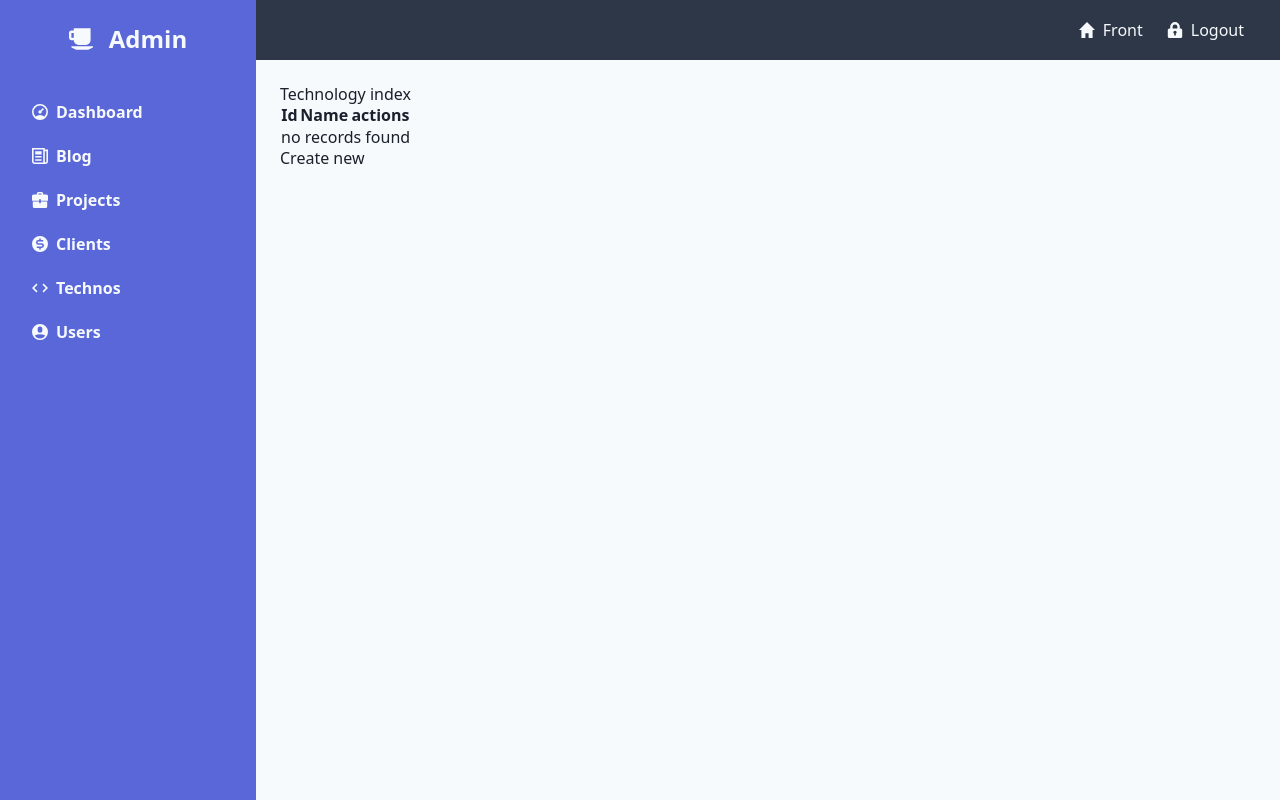
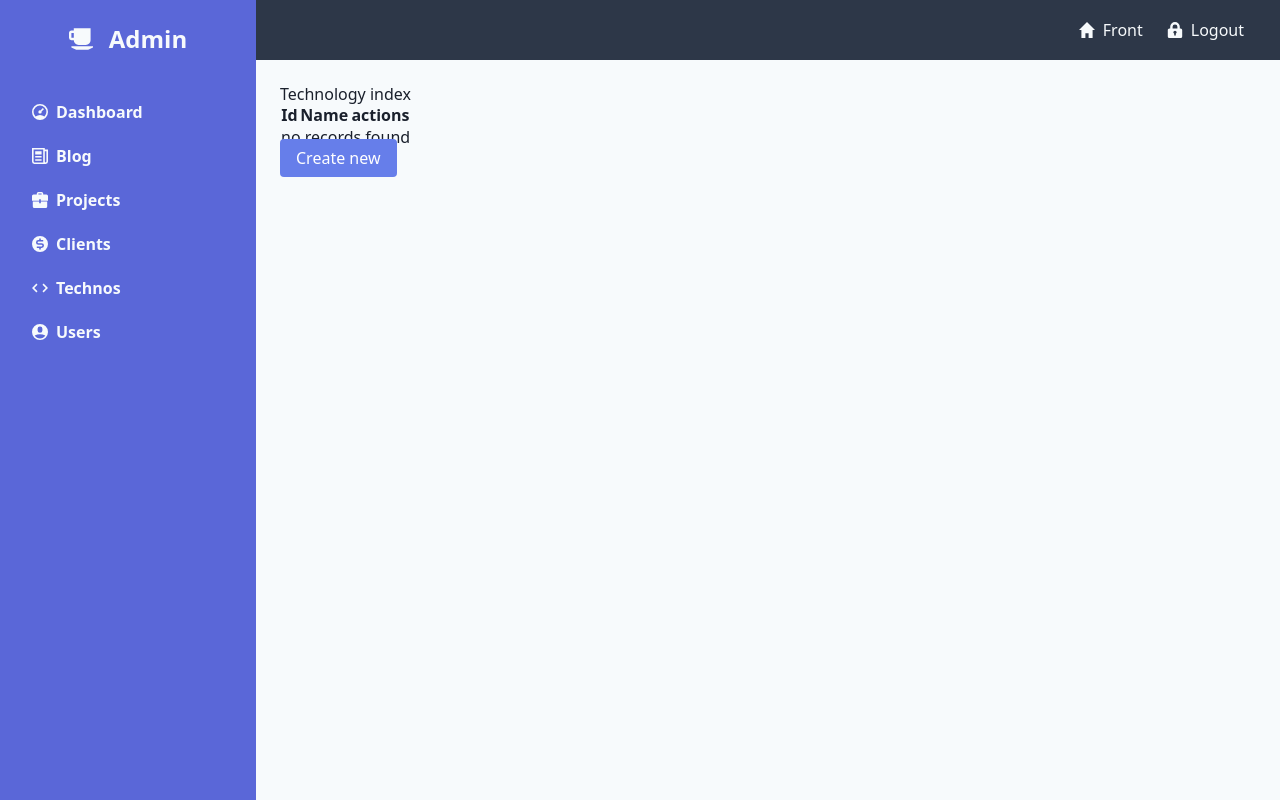
Before and after one commit to kiw808/portfolio, a Symfony app: template templates/admin/technology/index.html.twig in a window 1280 px wide. Run offline with Twig, Linux system fonts and the light colour scheme; the template is opened without the code that fills it, so the values that code supplies are empty; style sheets or scripts are compiled from the project's sources; some libraries are stand-ins or nearby versions.

Commit message:
Cruds continued

```diff
--- a/assets/styles/tailwind.css
+++ b/assets/styles/tailwind.css
@@ -3,3 +3,13 @@
 @import "tailwindcss/components";
 
 @import "tailwindcss/utilities";
+
+@layer components {
+    .btn {
+        @apply px-4 py-2 rounded;
+    }
+
+    .btn-indigo {
+        @apply bg-indigo-500 text-white;
+    }
+}
--- a/src/Controller/Admin/TechnologyTypeController.php
+++ b/src/Controller/Admin/TechnologyTypeController.php
@@ -11,7 +11,7 @@ use Symfony\Component\HttpFoundation\Response;
 use Symfony\Component\Routing\Annotation\Route;
 
 /**
- * @Route("/admin/technology/type", name="admin_technology_type_")
+ * @Route("/admin/technologytype", name="admin_technology_type_")
  */
 class TechnologyTypeController extends AbstractController
 {
--- a/src/Form/ArticleType.php
+++ b/src/Form/ArticleType.php
@@ -22,6 +22,7 @@ class ArticleType extends AbstractType
             ->add('content', TextareaType::class)
             ->add('category', EntityType::class, [
                 'class' => Category::class,
+                'placeholder' => '-- Category --',
                 'choice_label' => 'name'
             ])
             ->add('tags', EntityType::class, [
--- a/src/Form/ClientType.php
+++ b/src/Form/ClientType.php
@@ -18,6 +18,7 @@ class ClientType extends AbstractType
             ->add('name', TextType::class)
             ->add('description', TextareaType::class)
             ->add('type', ChoiceType::class, [
+                'placeholder' => '-- Type --',
                 'choices' => [
                     'Agency' => 'Agency',
                     'Tech company' => 'Tech company',
--- a/src/Form/TechnologyType.php
+++ b/src/Form/TechnologyType.php
@@ -17,6 +17,7 @@ class TechnologyType extends AbstractType
         $builder
             ->add('name', TextType::class)
             ->add('technologyType', EntityType::class, [
+                'placeholder' => '-- Type --',
                 'class' => \App\Entity\TechnologyType::class,
                 'choice_label' => 'name'
             ])
--- a/src/Form/UserType.php
+++ b/src/Form/UserType.php
@@ -18,6 +18,7 @@ class UserType extends AbstractType
         $builder
             ->add('username', TextType::class)
             ->add('roles', ChoiceType::class, [
+                'placeholder' => '-- Roles --',
                 'choices' => [
                     'Administrator' => 'ROLE_ADMIN',
                     'Moderator' => 'ROLE_MODERATOR',
--- a/templates/admin/technology/index.html.twig
+++ b/templates/admin/technology/index.html.twig
@@ -31,5 +31,5 @@
         </tbody>
     </table>
 
-    <a href="{{ path('admin_technology_new') }}">Create new</a>
+    <a class="btn btn-indigo" href="{{ path('admin_technology_new') }}">Create new</a>
 {% endblock %}
```
Also changed, not shown: src/Form/ProjectType.php (+7 -5 lines).
